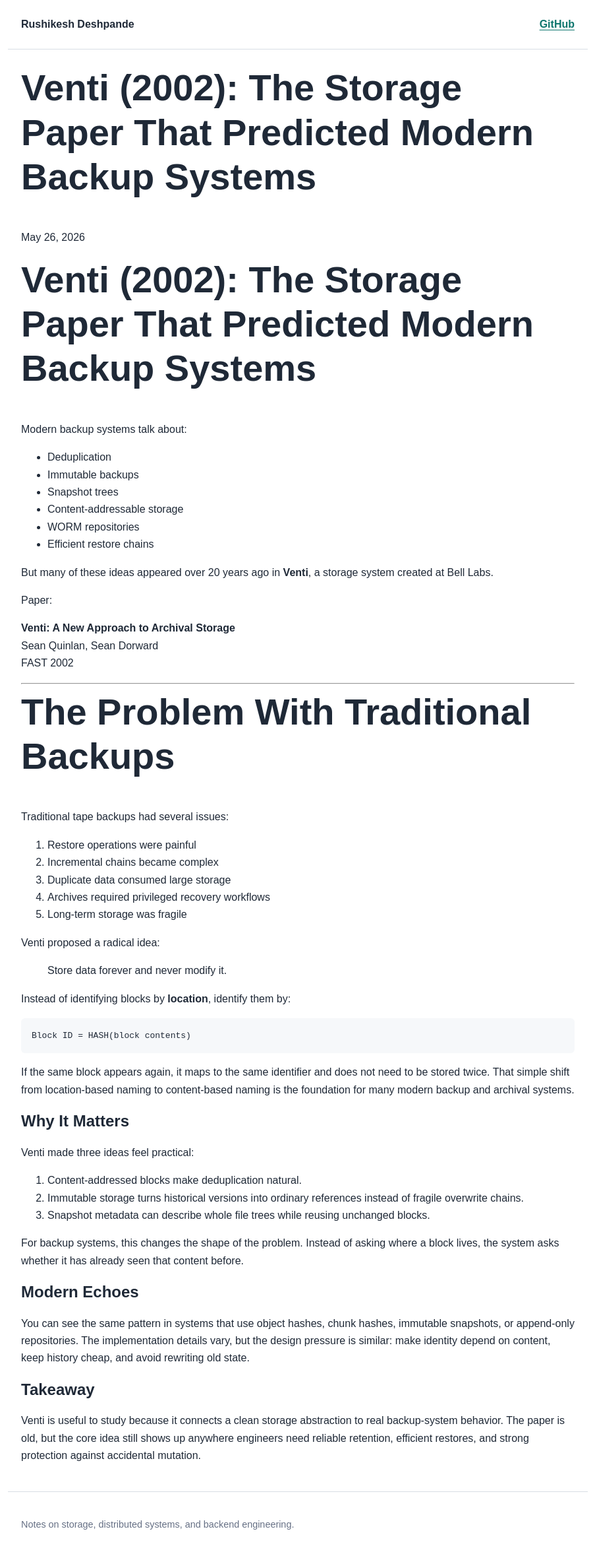
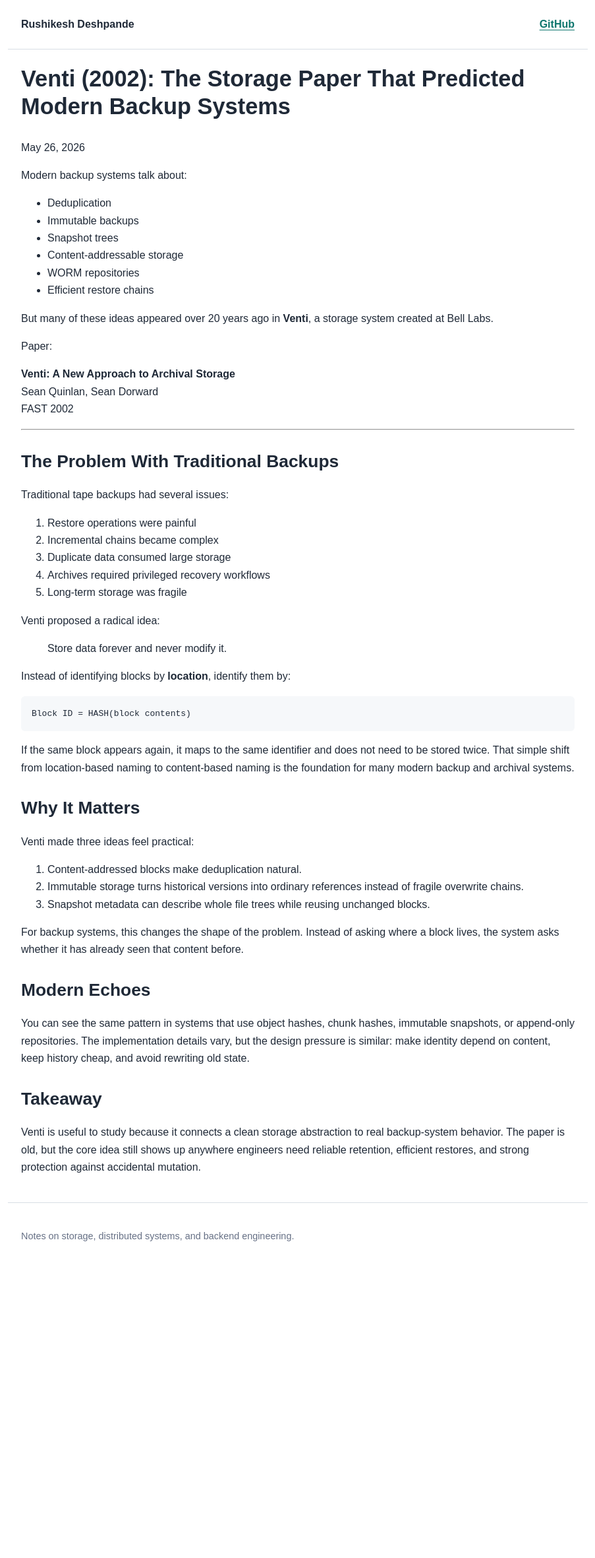
Before and after one commit to rushikesh90/rushikesh90.github.io, a Jekyll site: the page built from _posts/2026-05-26-venti-content-addressable-storage.md, in a window 1280 px wide. Shown: the whole page at 66% size, without its empty margins (188-1091 px from the left). Built offline with Jekyll 4.4.1, drawn with Linux system fonts in a browser that asks for light colours; after the commit the page ends 1924 px from its top, so only the background shows below that.

Commit message:
Tighten post heading typography

```diff
--- a/_layouts/default.html
+++ b/_layouts/default.html
@@ -58,8 +58,17 @@
         }
 
         h1 {
-            font-size: clamp(2rem, 6vw, 3.5rem);
+            font-size: clamp(1.75rem, 4vw, 2.5rem);
             margin-top: 0;
+        }
+
+        article h1 {
+            font-size: clamp(1.6rem, 3vw, 2.15rem);
+        }
+
+        article h2 {
+            font-size: clamp(1.25rem, 2.4vw, 1.65rem);
+            margin-top: 2rem;
         }
 
         a {
--- a/_posts/2026-05-26-venti-content-addressable-storage.md
+++ b/_posts/2026-05-26-venti-content-addressable-storage.md
@@ -6,8 +6,6 @@ categories: [storage, backup, distributed-systems]
 tags: [venti, dedupe, content-addressable-storage, backup, snapshots]
 toc: true
 ---
-
-# Venti (2002): The Storage Paper That Predicted Modern Backup Systems
 
 Modern backup systems talk about:
 
@@ -28,7 +26,7 @@ FAST 2002
 
 ---
 
-# The Problem With Traditional Backups
+## The Problem With Traditional Backups
 
 Traditional tape backups had several issues:
 
```
